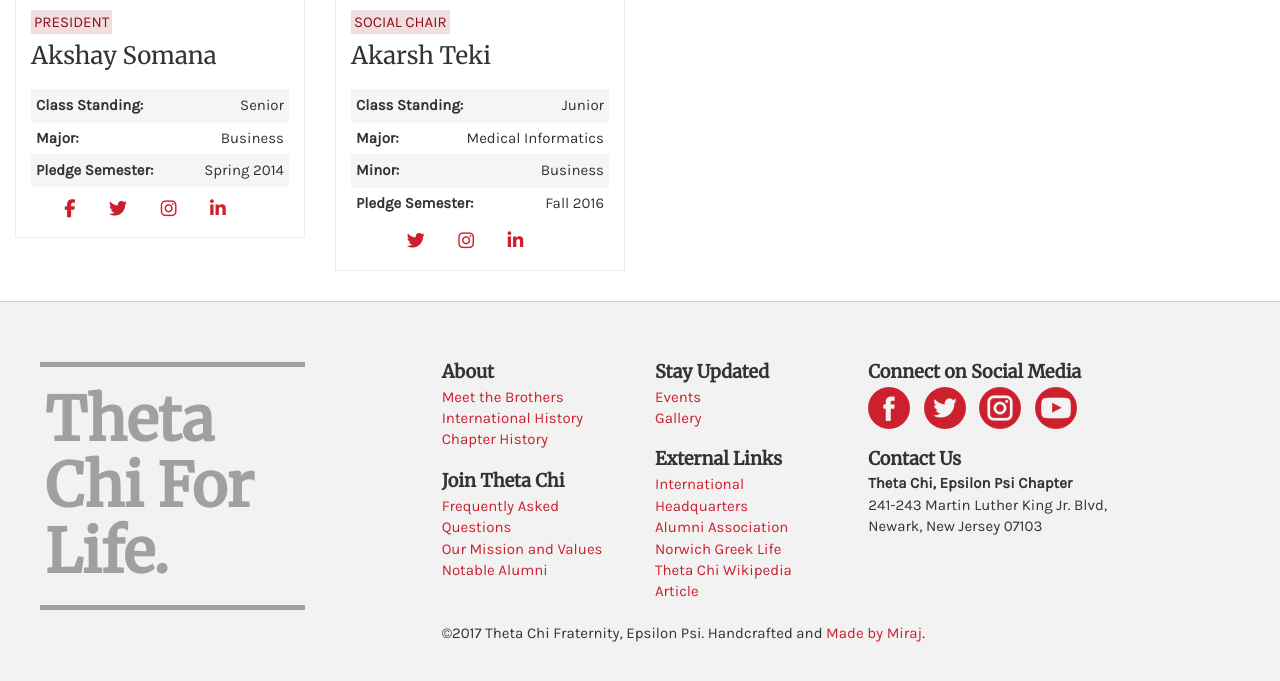
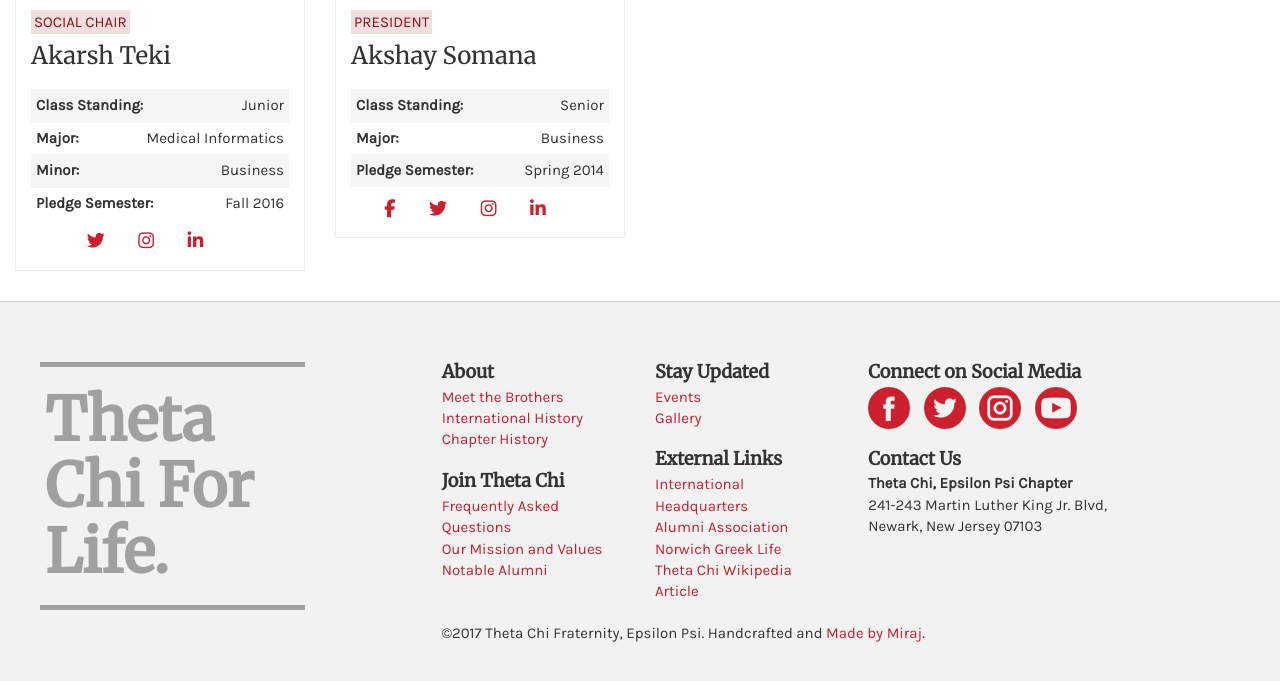
Before and after one commit to madebymiraj/Theta-Chi, a Jekyll site: the page built from meet-the-brothers.html, in a window 1280 px wide, cut to the strip 419-1113 px from the top of the page. Shown: the top 681 px of the strip. Built offline with Jekyll 4.4.1, drawn with Linux system fonts in a browser that asks for light colours; nearby versions of some CDN libraries.

Commit message:
Updated 'meet-the-brothers.html' via CloudCannon

```diff
--- a/meet-the-brothers.html
+++ b/meet-the-brothers.html
@@ -16,7 +16,7 @@
 <div class="container-fluid">
 	<div class="row">
 	    {% assign brothers = site.brothers | sort: 'weight' %}
-		{% for brother in brothers %}
+		{% for brother in brothers reversed %}
 		<div class="col-md-3 col-sm-4">
 			<div class="card">
 				<div class="card-image" style="background-image: url('{{ brother.image }}');">
```
